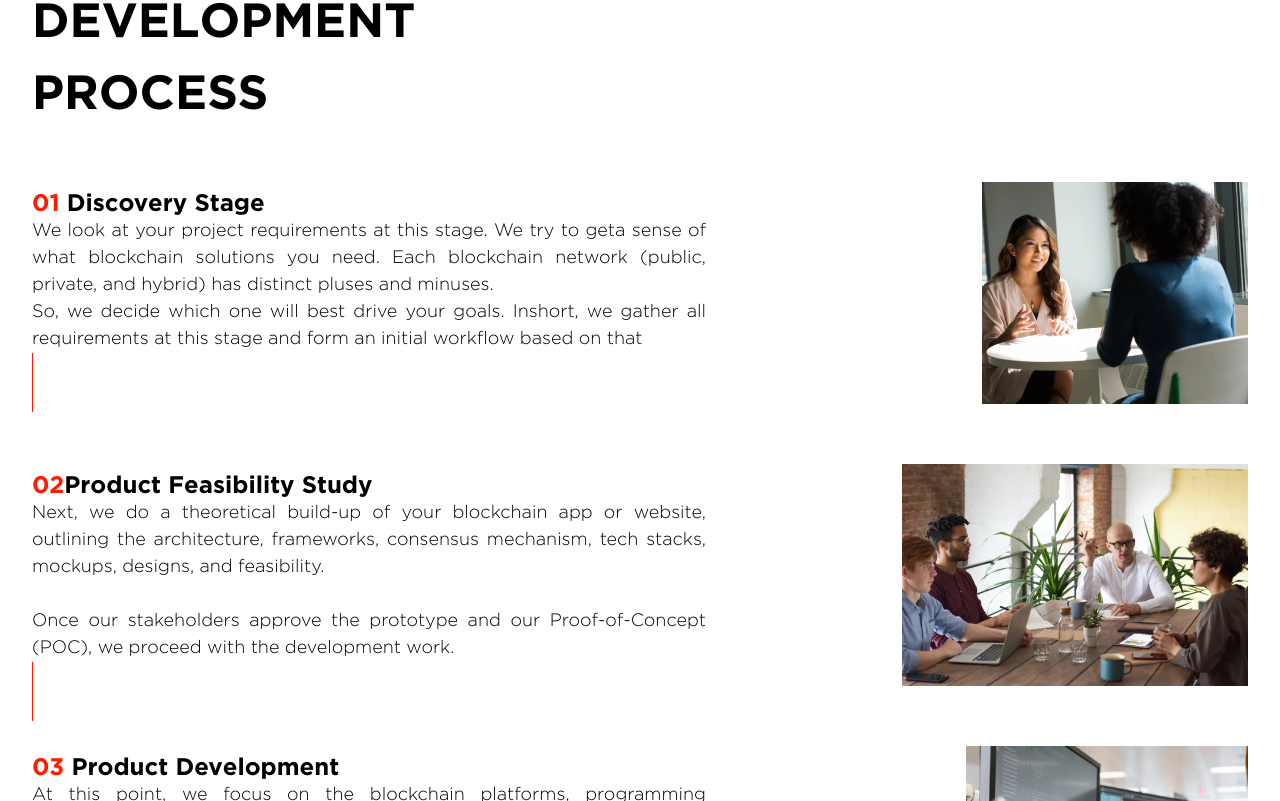
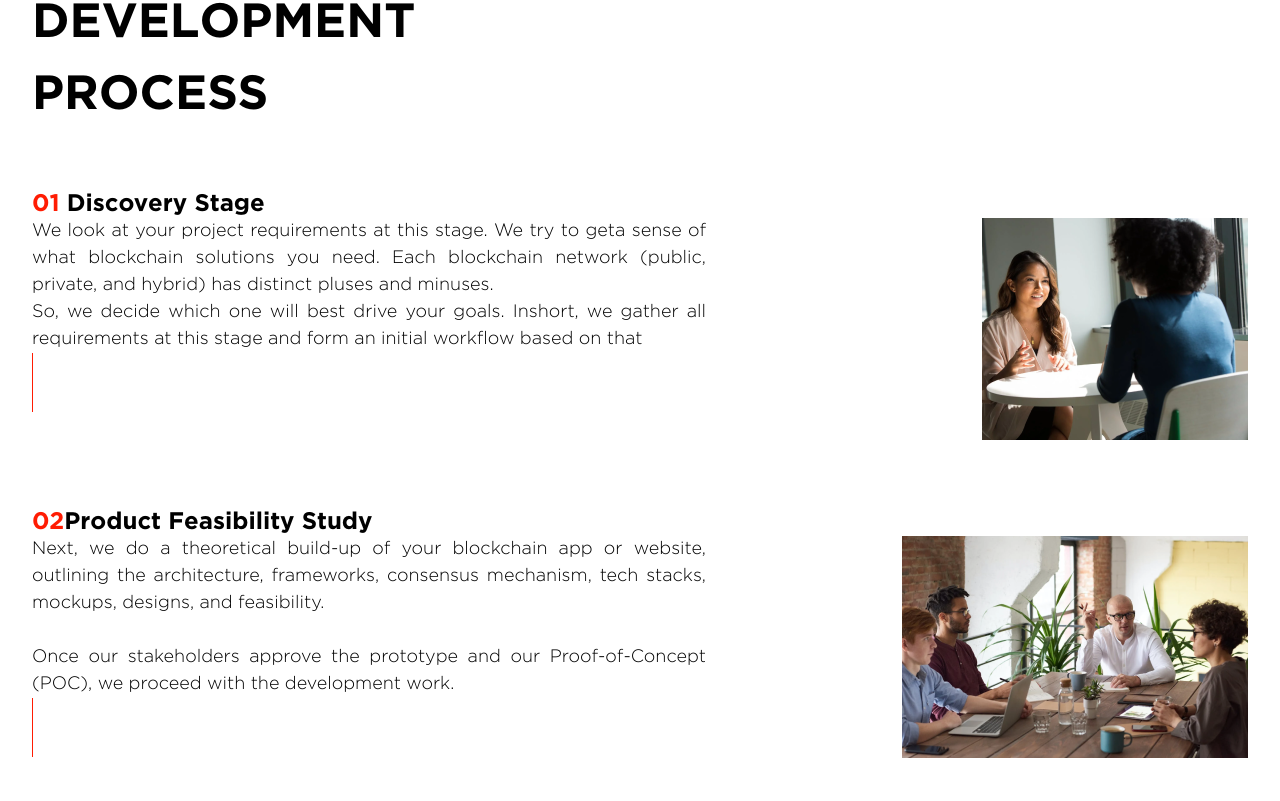
Before and after one commit to HoangDinhSon/landingPageVite, a React (Vite) app: page / in a window 1280 px wide. Shown: the part 4499-5300 px from the top of the page. Built offline with nearby package versions, Linux system fonts and the light colour scheme.

Commit message:
fix image width responsive

```diff
--- a/src/components/Approachestoblockchain.tsx
+++ b/src/components/Approachestoblockchain.tsx
@@ -122,7 +122,7 @@ function Approachestoblockchain() {
           before we get things rolling for you. Here are the Blockchain
           approaches we think can transform your business.
         </h3>
-        <div className="flex gap-[45px] mt-[47px] sm:block">
+        <div className="flex gap-[45px] mt-[47px] md:block">
           <DetailBlockChain
             ordinal={1}
             icon={icon}
--- a/src/components/OurBlockchainDevelopmentProcess.tsx
+++ b/src/components/OurBlockchainDevelopmentProcess.tsx
@@ -19,16 +19,14 @@ function OurBlockchainDevelopmentProcess() {
       ? "max-w-[674px] text-justify text-[18px] font-normal relative after:block after:absolute after:bg-[#FF1C03] after:h-[59px] after:w-[1px] whitespace-pre-line sm:after:hidden sm:text-left"
       : "max-w-[674px] text-justify text-[18px] font-normal sm:text-left";
     return (
-      <div className="flex justify-between pt-[60px] sm:pt-8">
-        <div>
-          <h6>
-            <span className="text-[#FF1C03]">{number}</span>
-            {header}
-          </h6>
+      <div className=" pt-[60px] sm:pt-8">
+        <h6>
+          <span className="text-[#FF1C03]">{number}</span>
+          {header}
+        </h6>
+        <div className="flex justify-between  ">
           <p className={myClassName}>{para}</p>
-        </div>
-        <div className="sm:hidden">
-          <img src={imgSrc} alt="" />
+          <img src={imgSrc} alt="" className="md:max-w-[262px] ml-2 sm:hidden" />
         </div>
       </div>
     );
@@ -36,7 +34,9 @@ function OurBlockchainDevelopmentProcess() {
   return (
     <section className="OurBlockchainDevelopmentProcess px-[162px] xl:px-8 sm:pt-8">
       <div>
-        <h1 className="sm:text-[35px] max-w-[620px]">Our Blockchain Development Process</h1>
+        <h1 className="sm:text-[35px] max-w-[620px]">
+          Our Blockchain Development Process
+        </h1>
         {/* row 1  */}
         <ProcessDetail
           isVertical={true}
--- a/src/components/TechnologyStackWeUSe.tsx
+++ b/src/components/TechnologyStackWeUSe.tsx
@@ -29,7 +29,7 @@ function TechnologyStackWeUSe() {
     );
   };
   return (
-    <section className="TechnologyStackWeUSe mt-[69px] w-full px-[162px] sm:px-8 ">
+    <section className="TechnologyStackWeUSe mt-[69px] w-full px-[162px] md:px-8 ">
       <div className="text-center">
         <h1 className="sm:text-[30px]">Technology Stack We Use</h1>
         <h3 className="max-w-[923px] mx-auto sm:text-xl font-light">
```
